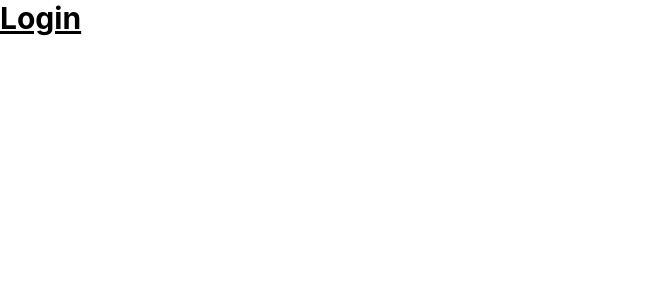
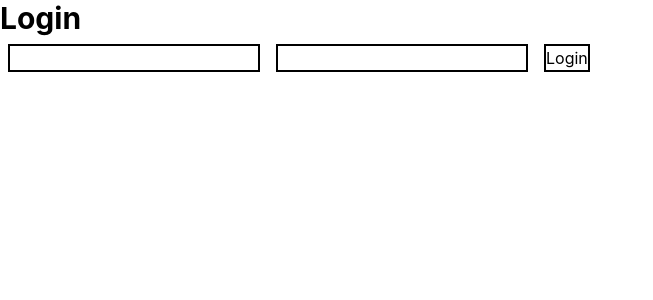
Before and after one commit to joaoreisjpk/TrybeSocial.server, a Next.js app in the folder client/: page /login in a window 1280 px wide. Shown: the top 300 px of the page, without its empty margins (0-653 px from the left). Built offline with nearby package versions, Linux system fonts and the light colour scheme.

Commit message:
creating the inputs

```diff
--- a/client/src/pages/login/index.tsx
+++ b/client/src/pages/login/index.tsx
@@ -1,6 +1,15 @@
 import Head from 'next/head';
+import { MouseEvent, useState } from 'react';
 
 export default function Login() {
+  const [user, setUser] = useState('');
+  const [password, setPassword] = useState('');
+  const handleClick = (
+    e: MouseEvent<HTMLButtonElement, globalThis.MouseEvent>
+  ) => {
+    e.preventDefault();
+    console.log(user, password);
+  };
   return (
     <div>
       <Head>
@@ -8,10 +17,32 @@ export default function Login() {
         <meta name='description' content='Generated by create next app' />
         <link rel='icon' href='/favicon.ico' />
       </Head>
-      <h1 className='text-3xl font-bold underline'>Login</h1>
-      <input type='text' name='user' id='user' />
-      <input type='password' name='password' id='password' />
-      <button></button>
+      <form action=''>
+        <h1 className='text-3xl font-bold'>Login</h1>
+        <input
+          type='text'
+          name='user'
+          className='border-2 m-2 border-black'
+          value={user}
+          onChange={({ target }) => setUser(target.value)}
+          id='user'
+        />
+        <input
+          type='password'
+          name='password'
+          className='border-2 m-2 border-black'
+          value={password}
+          onChange={({ target }) => setPassword(target.value)}
+          id='password'
+        />
+        <button
+          onClick={(e) => handleClick(e)}
+          type='submit'
+          className='border-2 m-2 border-black'
+        >
+          Login
+        </button>
+      </form>
     </div>
   );
 }
```
